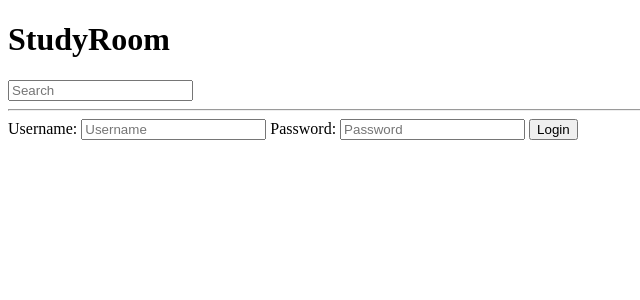
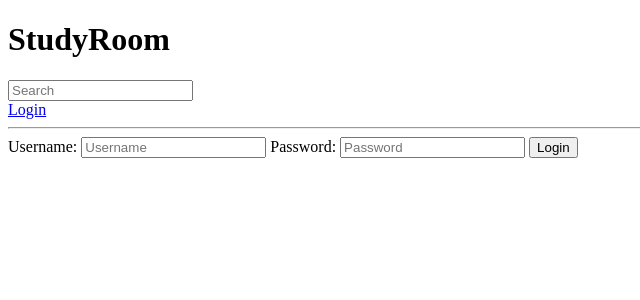
Before and after one commit to bhali16/studyroom, a Django app: a page that uses templates/navbar.html in a window 1280 px wide. Shown: the top 300 px of the page, without its empty margins (0-640 px from the left). Run offline with Django 4.2, Linux system fonts and the light colour scheme.

Commit message:
added login and logout links

```diff
--- a/templates/navbar.html
+++ b/templates/navbar.html
@@ -2,4 +2,9 @@
 <form method="GET" action={% url 'home' %}>
     <input type="text" name="q" placeholder="Search"/>
 </form>
+{% if request.user.is_authenticated %}
+<a href={% url 'logout' %}>Logout</a>
+{% else %}
+<a href={% url 'login' %}>Login</a>
+{% endif %}
 <hr>
```
